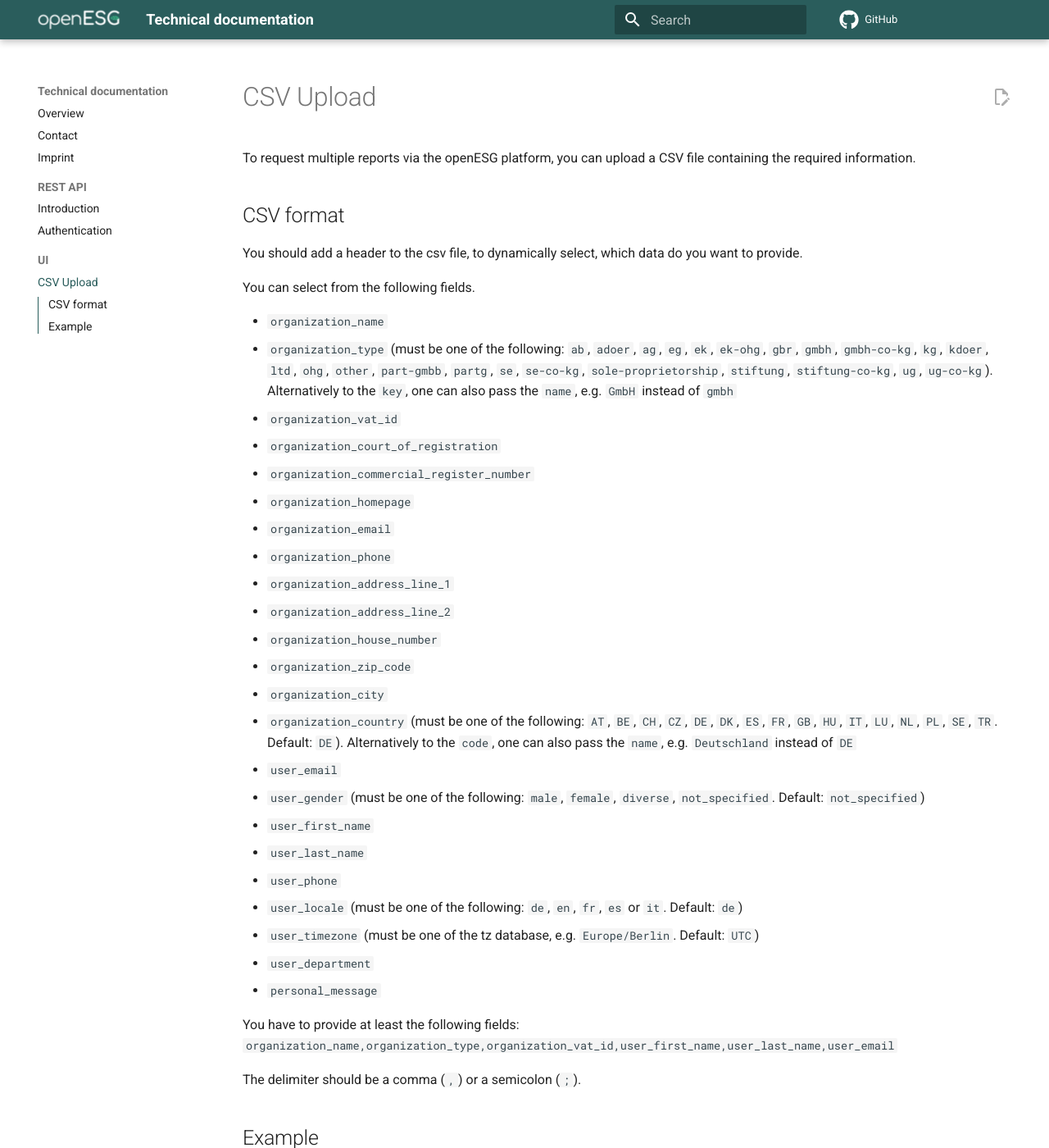
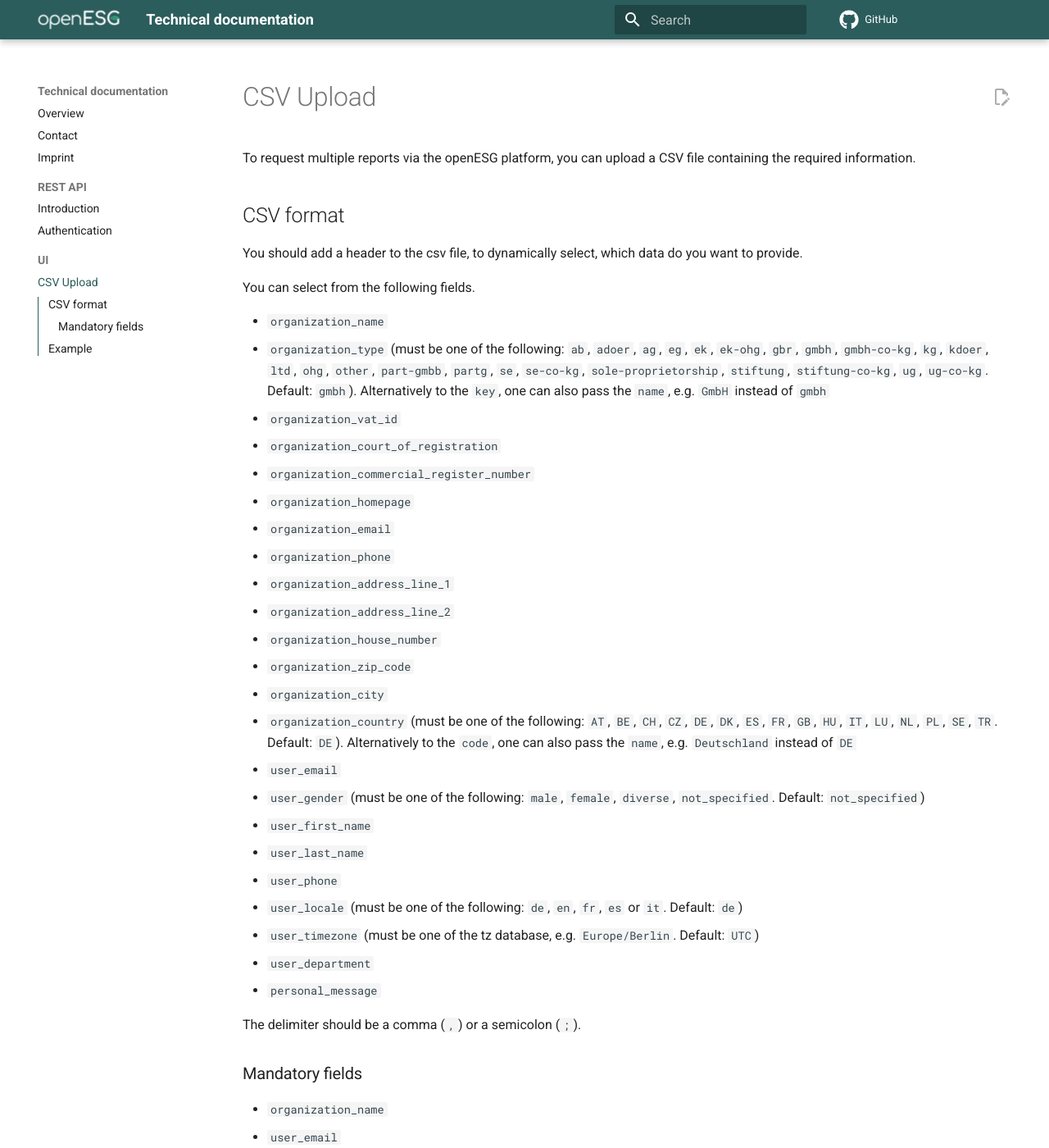
Before and after one commit to openESG-gmbh/documentation, an MkDocs documentation site: the page built from docs/ui/csv-upload.md, in a window 1280 px wide and 1400 px high. Shown: the whole window at 82% size. Built offline with MkDocs 1.6.1 and Material for MkDocs 9.7.7, drawn with Linux system fonts in a browser that asks for light colours; plug-ins that fetch from the network failed and are left out; comment, search, counter and statistics services are not loaded.

Commit message:
chore(csv): update mandatory fields

```diff
--- a/docs/ui/csv-upload.md
+++ b/docs/ui/csv-upload.md
@@ -11,7 +11,7 @@
 You can select from the following fields.
 
 * `organization_name`
-* `organization_type` (must be one of the following: `ab`, `adoer`, `ag`, `eg`, `ek`, `ek-ohg`, `gbr`, `gmbh`, `gmbh-co-kg`, `kg`, `kdoer`, `ltd`, `ohg`, `other`, `part-gmbb`, `partg`, `se`, `se-co-kg`, `sole-proprietorship`, `stiftung`, `stiftung-co-kg`, `ug`, `ug-co-kg`). Alternatively to the `key`, one can also pass the `name`, e.g. `GmbH` instead of `gmbh`  <!-- markdownlint-disable-line MD013 -->
+* `organization_type` (must be one of the following: `ab`, `adoer`, `ag`, `eg`, `ek`, `ek-ohg`, `gbr`, `gmbh`, `gmbh-co-kg`, `kg`, `kdoer`, `ltd`, `ohg`, `other`, `part-gmbb`, `partg`, `se`, `se-co-kg`, `sole-proprietorship`, `stiftung`, `stiftung-co-kg`, `ug`, `ug-co-kg`. Default: `gmbh`). Alternatively to the `key`, one can also pass the `name`, e.g. `GmbH` instead of `gmbh`  <!-- markdownlint-disable-line MD013 -->
 * `organization_vat_id`
 * `organization_court_of_registration`
 * `organization_commercial_register_number`
@@ -34,10 +34,12 @@
 * `user_department`
 * `personal_message`
 
-You have to provide at least the following fields:
-`organization_name,organization_type,organization_vat_id,user_first_name,user_last_name,user_email`
+The delimiter should be a comma (`,`) or a semicolon (`;`).
 
-The delimiter should be a comma (`,`) or a semicolon (`;`).
+### Mandatory fields
+
+* `organization_name`
+* `user_email`
 
 ## Example
 
```
Also changed, not shown: 1 other file.
